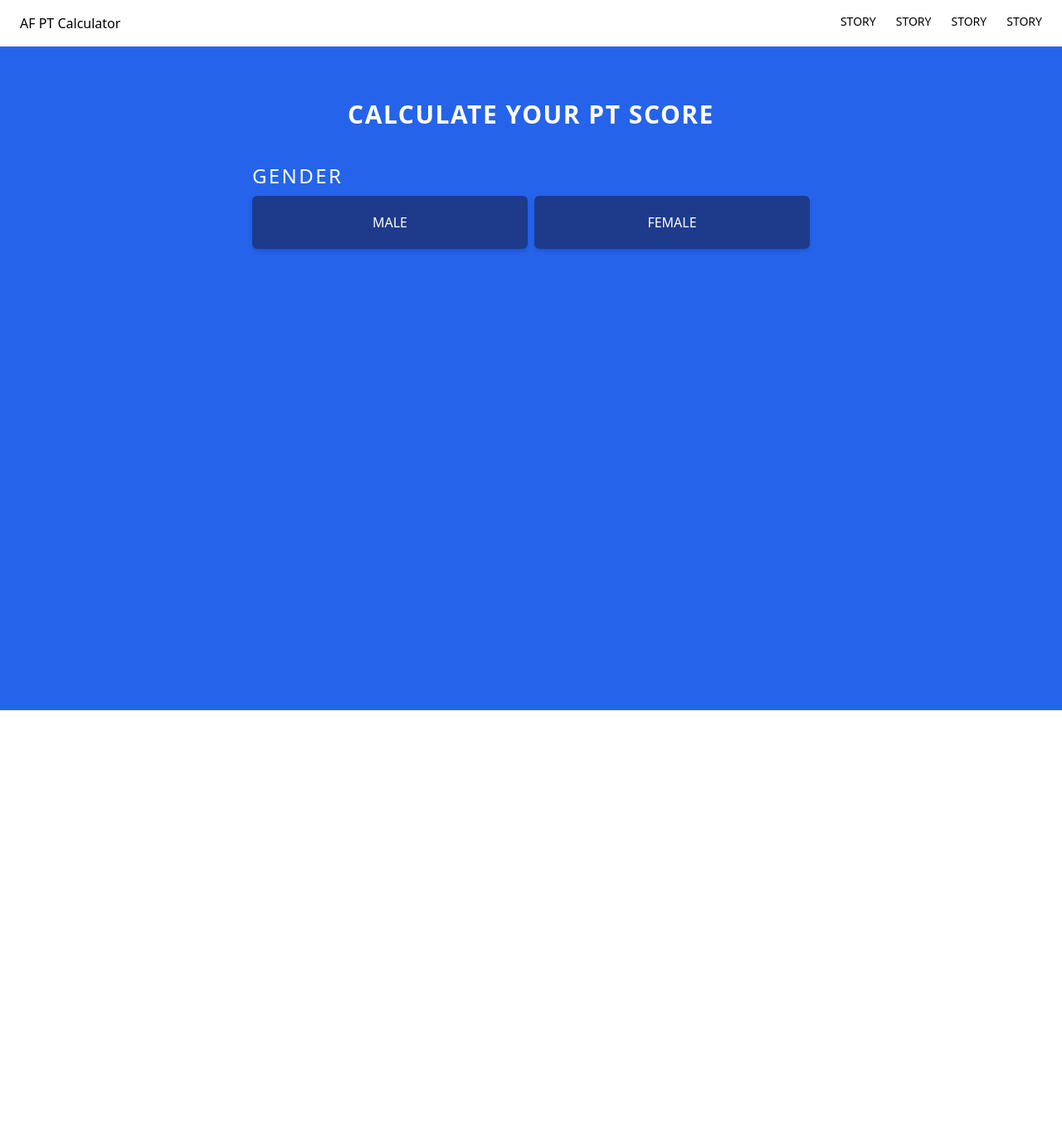
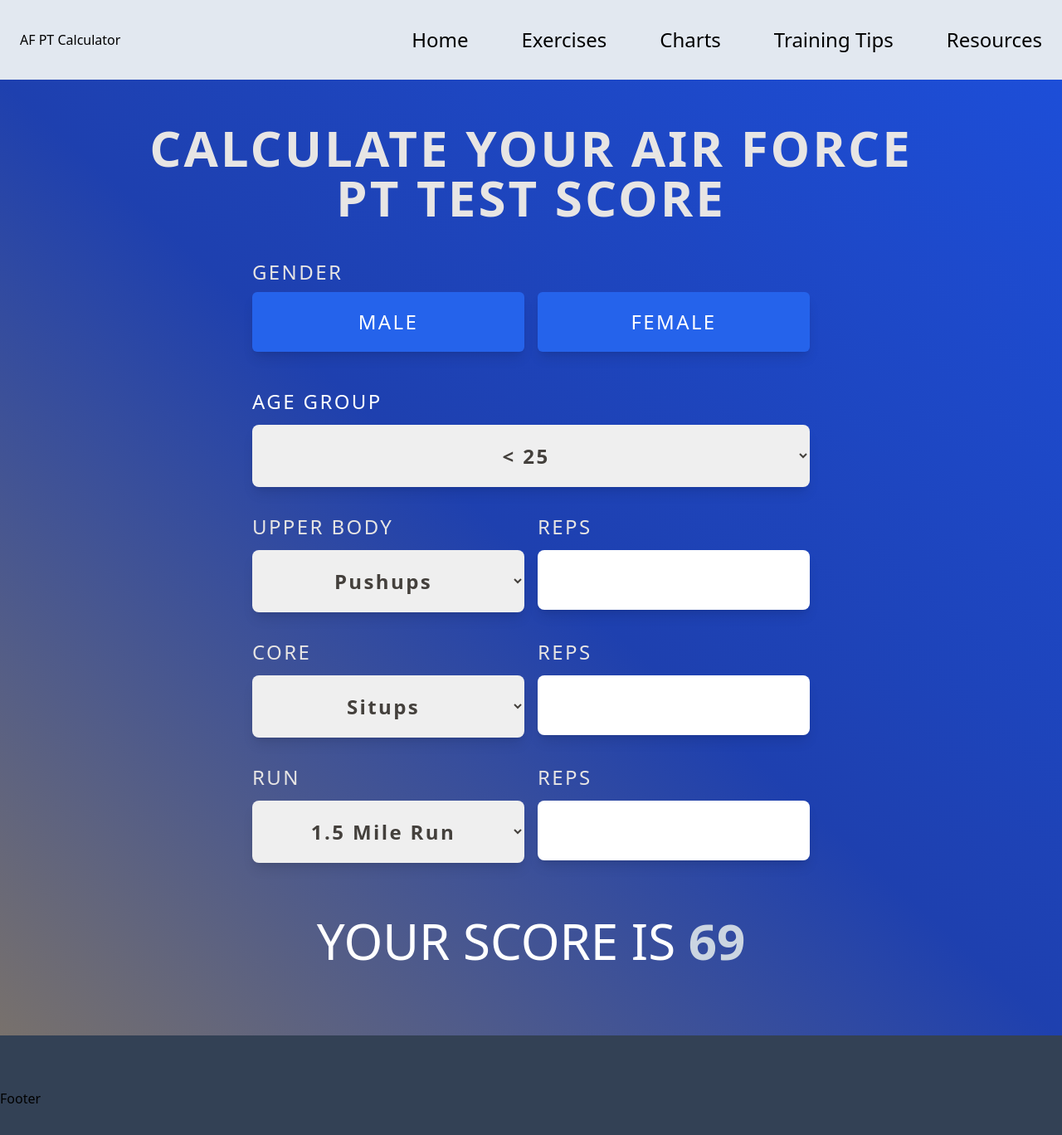
Before and after one commit to ronnieima/usaf-pt-calculator, a React (Vite) app: page / in a window 1280 px wide. Shown: the top 1368 px of the page at 83% size. Before the commit the page ends 856 px from the top, so only its background shows below. Built offline with nearby package versions, Linux system fonts and the light colour scheme.

Commit message:
style website

```diff
--- a/package.json
+++ b/package.json
@@ -23,6 +23,8 @@
     "eslint-plugin-react-hooks": "^4.6.0",
     "eslint-plugin-react-refresh": "^0.4.3",
     "postcss": "^8.4.29",
+    "prettier": "^3.0.3",
+    "prettier-plugin-tailwindcss": "^0.5.4",
     "tailwindcss": "^3.3.3",
     "vite": "^4.4.5"
   }
--- a/src/App.jsx
+++ b/src/App.jsx
@@ -1,12 +1,14 @@
 import Calculator from "./components/Calculator";
+import Footer from "./components/Footer";
 import NavBar from "./components/NavBar";
 
 function App() {
   return (
-    <div className="">
+    <>
       <NavBar />
       <Calculator />
-    </div>
+      <Footer />
+    </>
   );
 }
 
--- a/src/components/AgeSelect.jsx
+++ b/src/components/AgeSelect.jsx
@@ -1,5 +1,26 @@
 function AgeSelect() {
-  return <ul className="grid "></ul>;
+  return (
+    <div>
+      <h3 className="text-white text-2xl tracking-widest uppercase mb-3">
+        Age Group
+      </h3>
+
+      <select
+        name="ageGroups"
+        className="w-full rounded-lg p-5 text-stone-700 shadow-lg font-semibold text-center "
+      >
+        <option value={"<25"}>&lt; 25</option>
+        <option value={"25-29"}>25-29</option>
+        <option value={"30-34"}>30-34</option>
+        <option value={"35-39"}>35-39</option>
+        <option value={"40-44"}>40-44</option>
+        <option value={"45-49"}>45-49</option>
+        <option value={"50-54"}>50-54</option>
+        <option value={"55-59"}>55-59</option>
+        <option value={">60"}>&gt; 60</option>
+      </select>
+    </div>
+  );
 }
 
 export default AgeSelect;
--- a/src/components/BodyParameters.jsx
+++ /dev/null
@@ -1,16 +0,0 @@
-import AgeSelect from "./AgeSelect";
-import GenderSelect from "./GenderSelect";
-
-function BodyParameters() {
-  return (
-    <div className="max-w-2xl m-auto">
-      <h2 className="text-white text-3xl font-semibold mb-10 tracking-wider uppercase text-center">
-        Calculate your PT Score
-      </h2>
-      <GenderSelect />
-      <AgeSelect />
-    </div>
-  );
-}
-
-export default BodyParameters;
--- a/src/components/Calculator.jsx
+++ b/src/components/Calculator.jsx
@@ -1,10 +1,16 @@
-import BodyParameters from "./BodyParameters";
+import Form from "./Form";
+import Score from "./Score";
 
 function Calculator() {
   return (
-    <section className="bg-blue-600 h-screen p-16">
-      <BodyParameters />
-    </section>
+    <main className="bg-gradient-to-bl from-blue-700 via-blue-800 to-stone-500 p-5 min-h-screen">
+      <h2 className=" text-3xl sm:text-6xl font-semibold  tracking-wider uppercase text-center text-stone-200 my-8">
+        Calculate your Air Force
+        <br /> PT Test Score
+      </h2>
+      <Form />
+      <Score />
+    </main>
   );
 }
 
--- /dev/null
+++ b/src/components/Footer.jsx
@@ -0,0 +1,5 @@
+function Footer() {
+  return <footer className="bg-slate-700 py-16">Footer</footer>;
+}
+
+export default Footer;
--- /dev/null
+++ b/src/components/Form.jsx
@@ -0,0 +1,64 @@
+import AgeSelect from "./AgeSelect";
+import GenderSelect from "./GenderSelect";
+
+function Form() {
+  return (
+    <form className="flex flex-col gap-8 max-w-2xl m-auto text-stone-200  text-2xl tracking-widest uppercase mb-3">
+      <GenderSelect />
+      <AgeSelect />
+      <section className="grid grid-cols-2 gap-4">
+        <div>
+          <h3 className="mb-3">Upper Body</h3>
+          <select className="w-full rounded-lg p-5 text-stone-700 shadow-lg font-semibold text-center ">
+            <option value="pushups">Pushups</option>
+            <option value="handrelease">Hand Release</option>
+          </select>
+        </div>
+        <div>
+          <h3 className="mb-3">Reps</h3>
+          <input
+            type="number"
+            className="w-full rounded-lg p-5 text-stone-700 shadow-lg font-semibold text-center"
+          />
+        </div>
+      </section>
+
+      <section className="grid grid-cols-2 gap-4">
+        <div>
+          <h3 className="mb-3">Core</h3>
+          <select className="w-full rounded-lg p-5 text-stone-700 shadow-lg font-semibold text-center ">
+            <option value="pushups">Situps</option>
+            <option value="handrelease">Cross Leg Reverse Crunch</option>
+            <option value="handrelease">Forearm Plank</option>
+          </select>
+        </div>
+        <div>
+          <h3 className="mb-3">Reps</h3>
+          <input
+            type="number"
+            className="w-full rounded-lg p-5 text-stone-700 shadow-lg font-semibold text-center"
+          />
+        </div>
+      </section>
+
+      <section className="grid grid-cols-2 gap-4">
+        <div>
+          <h3 className="mb-3">Run</h3>
+          <select className="w-full rounded-lg p-5 text-stone-700 shadow-lg font-semibold text-center ">
+            <option value="pushups">1.5 Mile Run</option>
+            <option value="handrelease">20m HAMR Shuttles</option>
+          </select>
+        </div>
+        <div>
+          <h3 className="mb-3">Reps</h3>
+          <input
+            type="number"
+            className="w-full rounded-lg p-5 text-stone-700 shadow-lg font-semibold text-center"
+          />
+        </div>
+      </section>
+    </form>
+  );
+}
+
+export default Form;
--- a/src/components/GenderSelect.jsx
+++ b/src/components/GenderSelect.jsx
@@ -3,8 +3,8 @@ import RadioButton from "./RadioButton";
 function GenderSelect() {
   return (
     <div className="my-3 uppercase">
-      <h3 className="text-white text-2xl tracking-widest">Gender</h3>
-      <ul className="my-2 grid grid-cols-2 gap-2 text-center">
+      <h3>Gender</h3>
+      <ul className="grid sm:grid-cols-2 gap-4 text-center">
         <RadioButton id="male" name="gender" text="male" />
         <RadioButton id="female" name="gender" text="female" />
       </ul>
--- a/src/components/NavBar.jsx
+++ b/src/components/NavBar.jsx
@@ -1,12 +1,14 @@
 function NavBar() {
   return (
-    <nav className="flex justify-between py-4 px-6">
+    <nav className="flex justify-between items-center py-4 px-6 sm:py-8 bg-slate-200">
       <p>AF PT Calculator</p>
-      <ul className="flex gap-6 text-sm">
-        <a href="#">STORY</a>
-        <a href="#">STORY</a>
-        <a href="#">STORY</a>
-        <a href="#">STORY</a>
+
+      <ul className="flex gap-16 text-2xl ">
+        <a href="#">Home</a>
+        <a href="#">Exercises</a>
+        <a href="#">Charts</a>
+        <a href="#">Training Tips</a>
+        <a href="#">Resources</a>
       </ul>
     </nav>
   );
--- a/src/components/RadioButton.jsx
+++ b/src/components/RadioButton.jsx
@@ -4,7 +4,7 @@ function RadioButton({ id, name, text }) {
       <input type="radio" id={id} name={name} className="hidden peer" />
       <label
         htmlFor={id}
-        className="bg-blue-900 text-white block py-5 rounded-md peer-checked:bg-black shadow-md cursor-pointer uppercase transition-colors duration-300"
+        className="bg-blue-600 text-white block py-5 rounded-md peer-checked:bg-stone-800 shadow-lg cursor-pointer uppercase transition-colors duration-300 hover:bg-stone-700 mt-2"
       >
         {text}
       </label>
--- /dev/null
+++ b/src/components/Score.jsx
@@ -0,0 +1,11 @@
+function Score() {
+  return (
+    <>
+      <p className="text-center text-white text-6xl my-16 uppercase">
+        Your Score is <span className="font-bold text-slate-300">69</span>
+      </p>
+    </>
+  );
+}
+
+export default Score;
--- a/tailwind.config.js
+++ b/tailwind.config.js
@@ -1,8 +1,12 @@
 /** @type {import('tailwindcss').Config} */
 export default {
-  content: ["./index.html", "./src/**/*.{js,ts,jsx,tsx}"],
+  content: [
+    "./index.html",
+    "./src/**/*.{js,ts,jsx,tsx}",
+    "node_modules/flowbite-react/**/*.{js,jsx,ts,tsx}",
+  ],
   theme: {
     extend: {},
   },
-  plugins: [],
+  plugins: ["flowbite/plugin"],
 };
```
Also changed, not shown: 1 other file (tests, documents, lock files or other folders).
